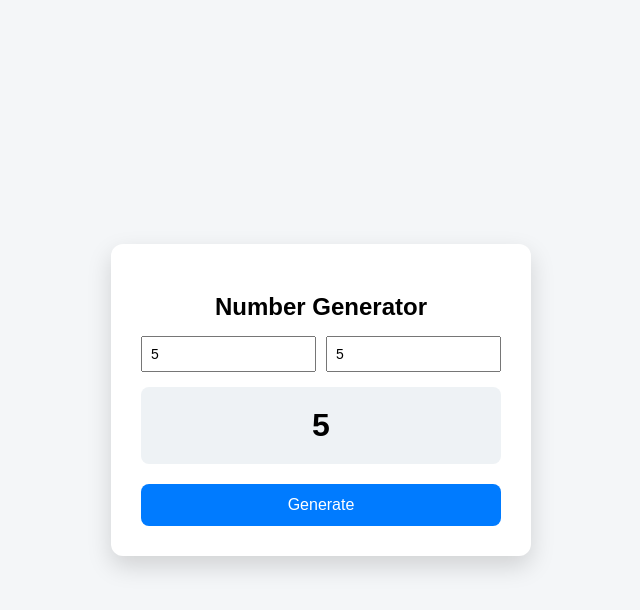
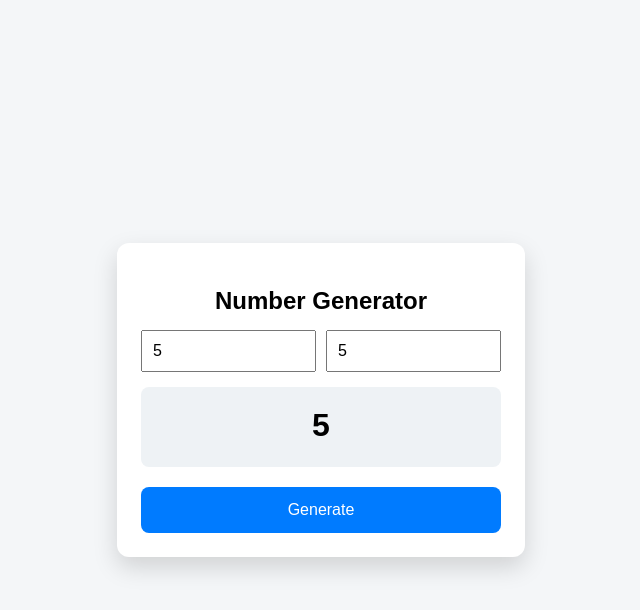
Before and after one commit to sujan-2409/random-generator, a plain HTML site: page index.html in a window 1280 px wide. Both pictures are taken after typing "5", "5" into the empty fields and a click on the button "Generate". Shown: the whole page, without its empty margins (319-959 px from the left). Drawn offline with Linux system fonts and the light colour scheme.

Commit message:
Updated index.html

```diff
--- a/index.html
+++ b/index.html
@@ -1,6 +1,11 @@
 <!DOCTYPE html>
-<html>
+<html lang="en">
 <head>
+  <meta charset="UTF-8">
+
+  <!-- ✅ MOBILE VIEW FIX -->
+  <meta name="viewport" content="width=device-width, initial-scale=1.0">
+
   <title>Program Allocation Tool</title>
 
   <style>
@@ -16,9 +21,10 @@
 
     .container {
         background: white;
-    padding: 30px;
+        padding: 24px;
         border-radius: 12px;
-    width: 360px;
+        width: 92%;              /* ✅ mobile-friendly */
+        max-width: 360px;        /* ✅ desktop cap */
         text-align: center;
         box-shadow: 0 10px 25px rgba(0,0,0,0.15);
     }
@@ -35,8 +41,8 @@ h2 {
 
     .range input {
         width: 100%;
-    padding: 8px;
-    font-size: 14px;
+        padding: 10px;
+        font-size: 16px; /* ✅ better for mobile keyboards */
     }
 
     .display {
@@ -46,11 +52,12 @@ h2 {
         background: #eef2f5;
         border-radius: 8px;
         margin-bottom: 20px;
+        min-height: 40px;
     }
 
     button {
         width: 100%;
-    padding: 12px;
+        padding: 14px;
         font-size: 16px;
         background: #007bff;
         color: white;
@@ -62,7 +69,6 @@ button {
     button:hover {
         background: #0056b3;
     }
-
   </style>
 </head>
 
@@ -77,12 +83,11 @@ button:hover {
     </div>
 
     <div class="display" id="display">
-        Click Generate
+        Set Min & Max
     </div>
 
     <button onclick="generate()">Generate</button>
 </div>
-
 
 <script>
     const registerNumbers = [
@@ -93,26 +98,31 @@ button:hover {
         "24CS200", "24CS201"
     ];
 
-// 🔒 YOUR FIXED NUMBER ORDER
     const orderedNumbers = [
         5, 6, 12, 4,
         3, 6, 7,
         4, 6, 7, 8,
         1, 4, 3, 6, 1,
         3, 5
-
-
     ];
 
-// 📘 Dictionary (Register → Number)
     const registerMap = {};
 
     let regIndex = 0;
     let numIndex = 0;
 
     function generate() {
-    const min = parseInt(document.getElementById("min").value);
-    const max = parseInt(document.getElementById("max").value);
+        const minInput = document.getElementById("min").value;
+        const maxInput = document.getElementById("max").value;
+
+        // ✅ BLOCK GENERATION UNTIL BOTH VALUES ARE SET
+        if (minInput === "" || maxInput === "") {
+            document.getElementById("display").innerText = "Set Min & Max";
+            return;
+        }
+
+        const min = parseInt(minInput);
+        const max = parseInt(maxInput);
 
         let attempts = 0;
 
@@ -120,32 +130,21 @@ function generate() {
             const reg = registerNumbers[regIndex];
             const num = orderedNumbers[numIndex];
 
-        // 🔁 Move forward endlessly
             regIndex = (regIndex + 1) % registerNumbers.length;
             numIndex = (numIndex + 1) % orderedNumbers.length;
             attempts++;
 
-        // 🎯 Min–Max filter
-        if (!isNaN(min) && !isNaN(max) && (num < min || num > max)) {
-            continue;
-        }
+            if (num < min || num > max) continue;
 
-        // 🔄 Overwrite mapping (loop-safe)
             registerMap[reg] = num;
 
-        // Show ONLY number to user
             document.getElementById("display").innerText = num;
-
-        // Hidden tracking (optional)
             console.log("Mapping:", registerMap);
-
             return;
         }
 
-    // Fallback (very rare)
-    document.getElementById("display").innerText = "—";
+        document.getElementById("display").innerText = "No number in range";
     }
-
 </script>
 
 </body>
```
Lines whose indentation alone changed are shown as unchanged.
